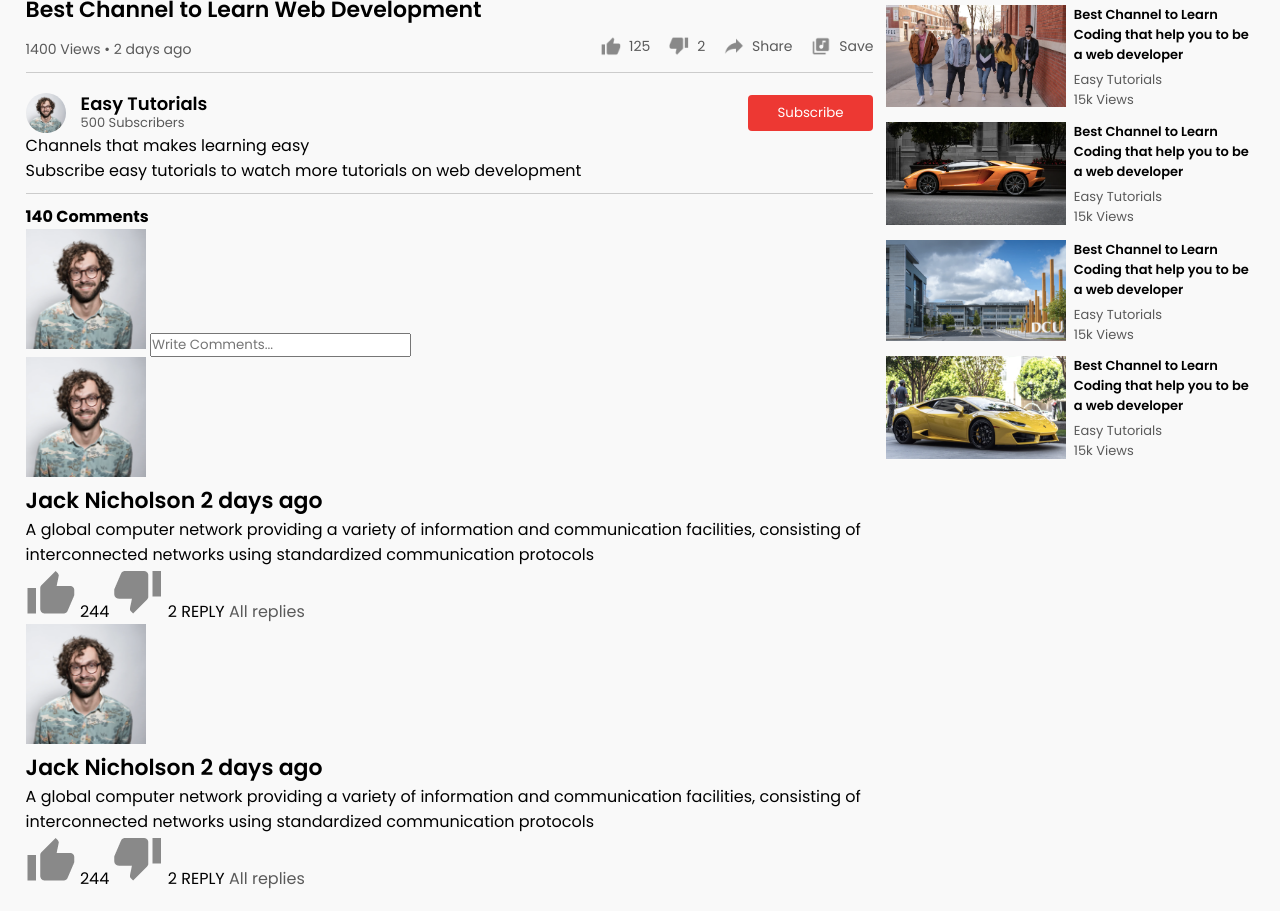
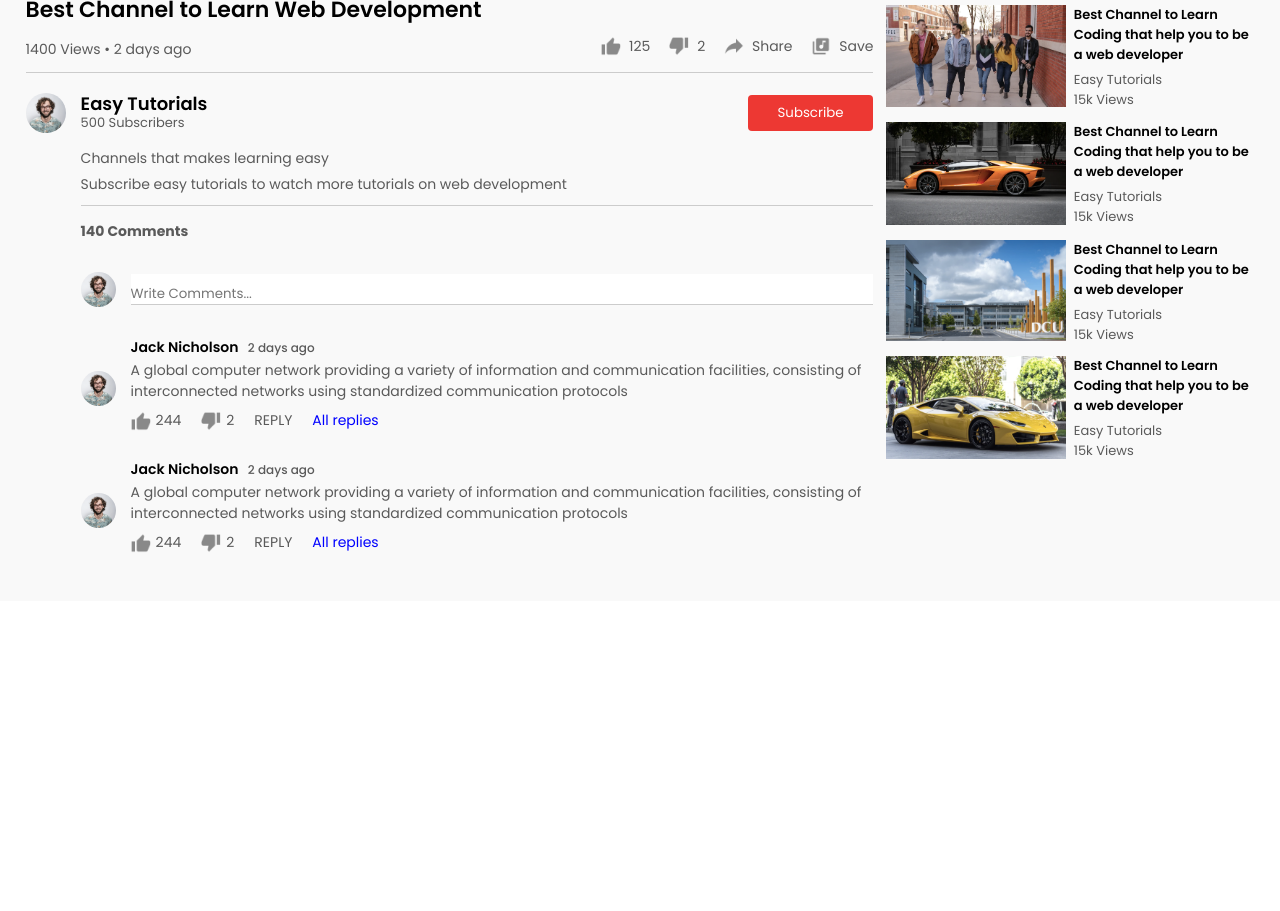
Before and after one commit to penguin248/vid-tube, a plain HTML site: page play-video.html in a window 1280 px wide. Shown: the part 541-1452 px from the top of the page. After the commit the page ends 1142 px from the top, so only its background shows below. Drawn offline with Linux system fonts and the light colour scheme.

Commit message:
Add styles to video description and comments section

```diff
--- a/styles.css
+++ b/styles.css
@@ -356,4 +356,87 @@ nav {
   border-radius: 4px;
   cursor: pointer;
 }
+
+.vid-description {
+  padding-left: 55px;
+  margin: 15px 0;
+}
+
+.vid-description p {
+  font-size: 14px;
+  margin-bottom: 5px;
+  color: #5a5a5a;
+}
+
+.vid-description h4 {
+  font-size: 14px;
+  color: #5a5a5a;
+  margin-top: 15px;
+}
+
+.add-comment {
+  display: flex;
+  align-items: center;
+  margin: 30px 0;
+}
+
+.add-comment img {
+  width: 35px;
+  border-radius: 50%;
+  margin-right: 15px;
+}
+
+.add-comment input {
+  border: 0;
+  outline: 0;
+  border-bottom: 1px solid #ccc;
+  width: 100%;
+  padding-top: 10px;
+}
+
+.old-comment {
+  display: flex;
+  align-items: center;
+  margin: 20px 0;
+}
+
+.old-comment img {
+  width: 35px;
+  border-radius: 50%;
+  margin-right: 15px;
+}
+
+.old-comment h3 {
+  font-size: 14px;
+  margin-bottom: 2px;
+}
+
+.old-comment h3 span {
+  font-size: 12px;
+  color: #5a5a5a;
+  font-weight: 500;
+  margin-left: 6px;
+}
+
+.old-comment .comment-action {
+  display: flex;
+  align-items: center;
+  margin: 8px 0;
+  font-size: 14px;
+}
+
+.old-comment .comment-action img {
+  border-radius: 0;
+  width: 20px;
+  margin-right: 5px;
+}
+
+.old-comment .comment-action span {
+  margin-right: 20px;
+  color: #5a5a5a;
+}
+
+.old-comment .comment-action a {
+  color: #0000ff;
+}
 /* Paly Video Page End */
```
